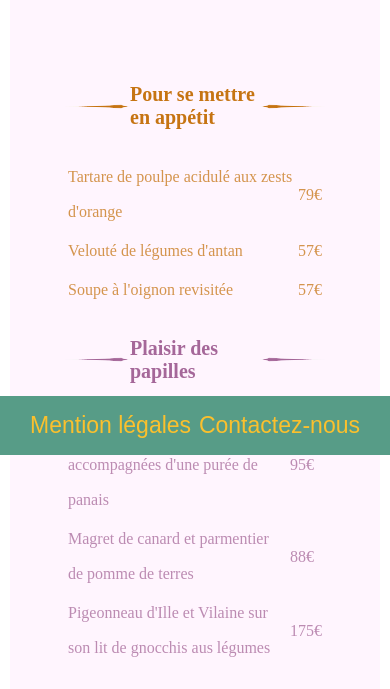
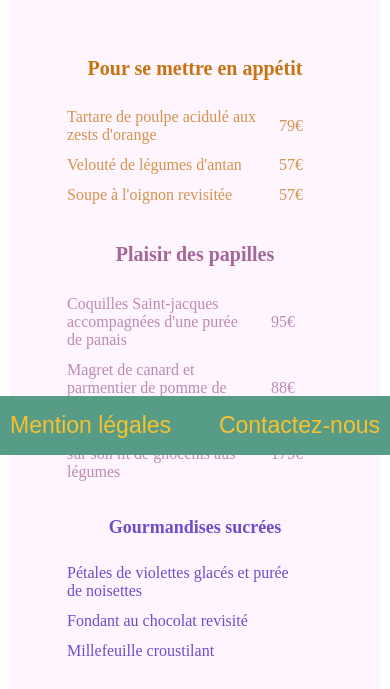
Before and after one commit to jam8310/P3_Brun_Michael, a website: page Le_chic_a_la_française.html in a window 390 px wide. Shown: the part 389-1078 px from the top of the page. Drawn offline with Linux system fonts and the light colour scheme.

Commit message:
maj 14/02

```diff
--- a/Le_chic_a_la_française.html
+++ b/Le_chic_a_la_française.html
@@ -27,8 +27,10 @@
         </div>
 
         <div class="menus">
-          <div class="menus__titre__entree">
-            <img src="/img/barre_gauche_2.png" alt="barre gauche"> <h4 class="motif_entree">Pour se mettre en appétit</h4><img src="/img/barre_droite_2.png" alt="barre droite">
+          <div class="menus__titre">
+            <img src="/img/barre_gauche_2.png" alt="barre gauche">
+            <h4 class="motif_entree">Pour se mettre en appétit</h4>
+            <img src="/img/barre_droite_2.png" alt="barre droite">
           </div>
 
           <table class="entrees">
@@ -46,7 +48,7 @@
             </tr>
           </table>
 
-          <div class="menus__titre__plats">
+          <div class="menus__titre">
             <img src="/img/barre_gauche_2_1.png" alt="barre gauche"><h4 class="motif_plats">Plaisir des papilles</h4><img src="/img/barre_droite_2_1.png" alt="barre droite">
           </div>
           <table class="plats">
@@ -64,7 +66,7 @@
             </tr>
           </table>
 
-          <div class="menus__titre__desserts">
+          <div class="menus__titre">
             <img src="/img/barre_gauche_2_2.png" alt="barre gauche"><h4 class="motif_desserts">Gourmandises sucrées</h4><img src="/img/barre_droite_2_2.png" alt="barre droite">
           </div>
           <table class="desserts">
--- /dev/null
+++ b/scss/_responsive.scss
@@ -0,0 +1,40 @@
+
+@media (max-width:400px){
+  .footer ul{
+    padding: 0 10px;
+    text-align: center;
+
+  }
+}
+@media (max-width:600px){
+
+// index
+  .main{
+    margin-top:120px;
+
+    &__presentation{
+      display:block;
+      padding-top:0;
+      padding-bottom:0;
+    }
+  }
+  .carte{
+    width:100%;
+    margin-top:10px;
+    margin-bottom:20px;
+  }
+  //resto 1 et 2
+  .menus{
+
+    &__titre{
+      display:block;
+      text-align:center;
+    }
+    img{
+      display:none;
+    }
+  }
+
+
+
+}
--- a/scss/_resto1.scss
+++ b/scss/_resto1.scss
@@ -52,14 +52,13 @@
 
 .entree{
   width:100%;
-  line-height: 35px;
   font-family: 'KG';
   font-size: 18px;
   color: #836569;
 
   &__prix {
     td{
-      padding: 0 20px 0 0;
+      padding: 0 20px 10px 0;
     }
     span{
       color:#3d1319;
--- a/scss/_resto2.scss
+++ b/scss/_resto2.scss
@@ -35,10 +35,7 @@
   padding: 0 50px;
   font-family: serif;
 
-  &__titre__entree{
-    display:flex;
-    justify-content: space-between;
-    align-items: center;
+  &__titre{
 
     img{
       width:calc(100% / 4);
@@ -50,10 +47,7 @@
     }
 
   }
-  &__titre__plats{
-    display:flex;
-    justify-content: space-between;
-    align-items: center;
+  &__titre{
 
     img{
       width:calc(100% / 4);
@@ -65,10 +59,7 @@
 
     }
   }
-  &__titre__desserts{
-    display:flex;
-    justify-content: space-between;
-    align-items: center;
+  &__titre{
 
     img{
       width:calc(100% / 4);
@@ -87,22 +78,30 @@
 
 .entrees{
   width:100%;
-  line-height: 35px;
   font-size: 16px;
   color: #d4944d;
 
+  td{
+    padding: 0 20px 10px 0;
+  }
 }
 
 .plats{
   width:100%;
-  line-height: 35px;
   font-size: 16px;
   color: #bc8bb2;
+
+  td{
+    padding: 0 20px 10px 0;
+  }
 }
 
 .desserts{
   width:100%;
-  line-height: 35px;
   font-size: 16px;
   color: #6e4ccc;
+
+  td{
+    padding: 0 20px 10px 0;
+  }
 }
--- a/scss/styles.scss
+++ b/scss/styles.scss
@@ -11,3 +11,6 @@
 @import 'resto1.scss';
 // Page Resto 2
 @import 'resto2.scss';
+
+// Responsive
+@import 'responsive.scss';
```
Also changed, not shown: css/styles.css, 1 other file.
